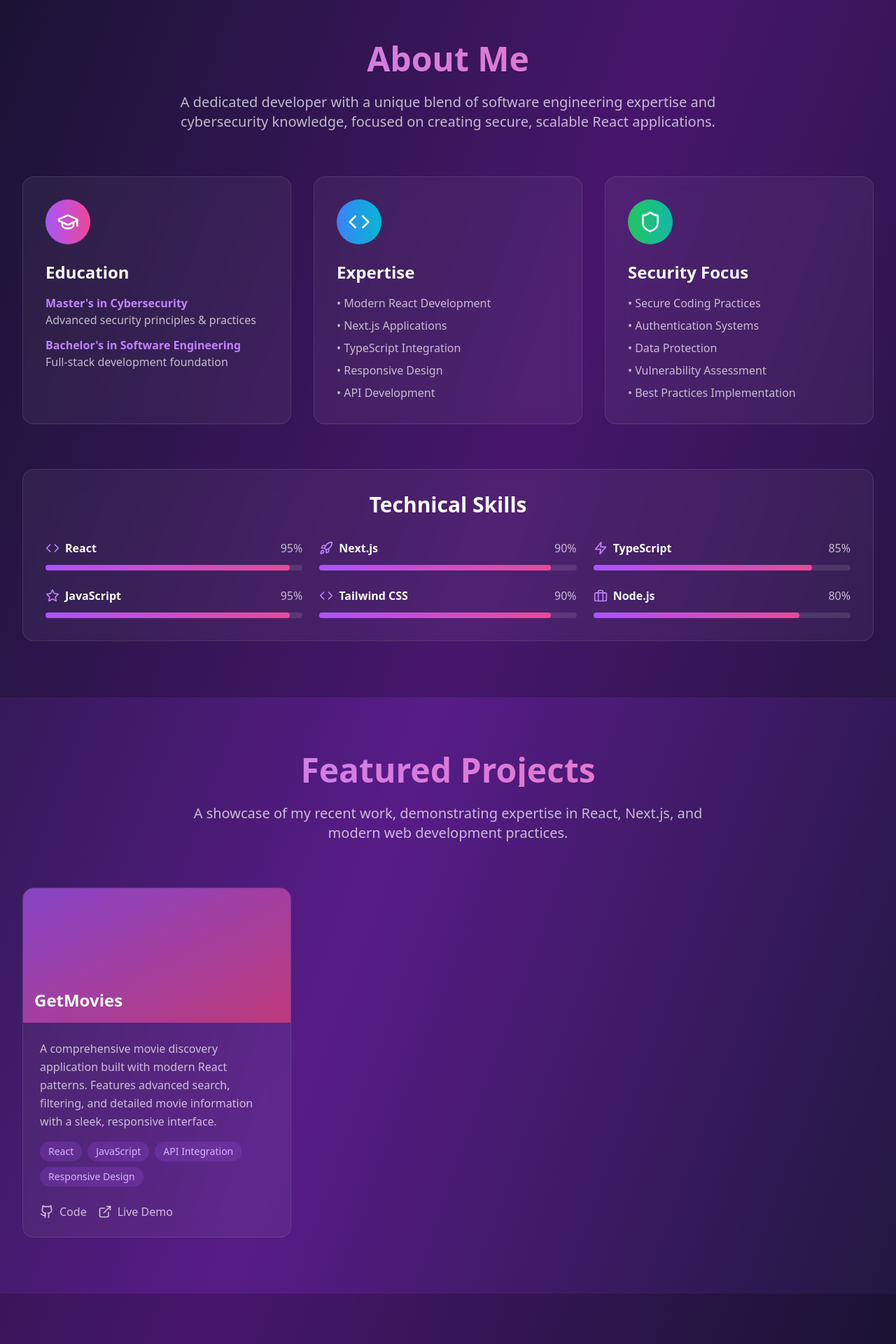
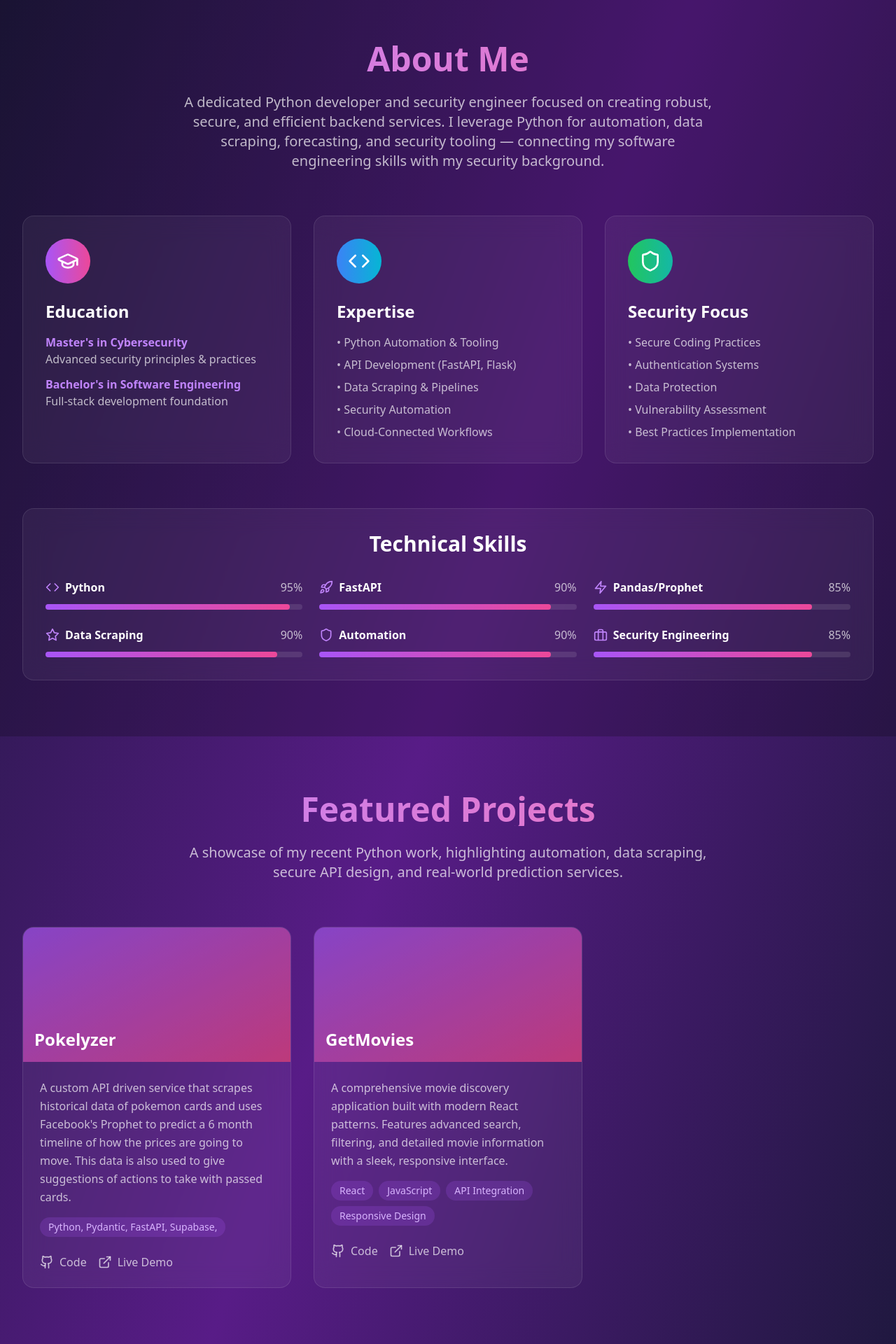
Before and after one commit to Yellowjersey/Portfolio-New, a React (Vite) app: page / in a window 1280 px wide. Shown: the part 820-2740 px from the top of the page at 70% size. Built offline with nearby package versions, Linux system fonts and the light colour scheme.

Commit message:
Updated Portfolio

```diff
--- a/src/App.tsx
+++ b/src/App.tsx
@@ -50,6 +50,14 @@ function App() {
 
   const projects = [
     {
+      title: "Pokelyzer",
+      description: "A custom API driven service that scrapes historical data of pokemon cards and uses Facebook's Prophet to predict a 6 month timeline of how the prices are going to move. This data is also used to give suggestions of actions to take with passed cards.",
+      tech: ["Python, Pydantic, FastAPI, Supabase,"],
+      github: "https://github.com/Yellowjersey/Pokelyzer",
+      live: "https://gbradford-getmovies.netlify.app/",
+      gradient: "from-purple-500 to-pink-500"
+    },
+    {
       title: "GetMovies",
       description: "A comprehensive movie discovery application built with modern React patterns. Features advanced search, filtering, and detailed movie information with a sleek, responsive interface.",
       tech: ["React", "JavaScript", "API Integration", "Responsive Design"],
@@ -75,14 +83,15 @@ function App() {
     // }
   ];
 
-  const skills = [
-    { name: "React", level: 95, icon: <Code className="w-5 h-5" /> },
-    { name: "Next.js", level: 90, icon: <Rocket className="w-5 h-5" /> },
-    { name: "TypeScript", level: 85, icon: <Zap className="w-5 h-5" /> },
-    { name: "JavaScript", level: 95, icon: <Star className="w-5 h-5" /> },
-    { name: "Tailwind CSS", level: 90, icon: <Code className="w-5 h-5" /> },
-    { name: "Node.js", level: 80, icon: <Briefcase className="w-5 h-5" /> }
-  ];
+const skills = [
+  { name: "Python", level: 95, icon: <Code className="w-5 h-5" /> },
+  { name: "FastAPI", level: 90, icon: <Rocket className="w-5 h-5" /> },
+  { name: "Pandas/Prophet", level: 85, icon: <Zap className="w-5 h-5" /> },
+  { name: "Data Scraping", level: 90, icon: <Star className="w-5 h-5" /> },
+  { name: "Automation", level: 90, icon: <Shield className="w-5 h-5" /> },
+  { name: "Security Engineering", level: 85, icon: <Briefcase className="w-5 h-5" /> },
+];
+
 
   return (
     <div className="min-h-screen bg-gradient-to-br from-slate-900 via-purple-900 to-slate-900">
@@ -124,12 +133,12 @@ function App() {
                 </span>
               </h1>
               <h2 className="text-2xl lg:text-3xl text-white/90 mb-6 font-light">
-                React & Next.js Developer
+                Python Developer | Automation & Security Engineering
               </h2>
               <p className="text-lg text-white/70 mb-8 leading-relaxed">
-                Passionate full-stack developer specializing in modern React applications.
-                I create exceptional user experiences with clean, efficient code and cutting-edge technologies.
+                I specialize in building Python-based microservices, APIs, automation tools, and data pipelines — combining practical software engineering with real-world security insights.
               </p>
+
               <div className="flex flex-wrap gap-4">
                 <button
                   onClick={() => scrollToSection('projects')}
@@ -170,9 +179,10 @@ function App() {
               About Me
             </h2>
             <p className="text-xl text-white/70 max-w-3xl mx-auto">
-              A dedicated developer with a unique blend of software engineering expertise and cybersecurity knowledge,
-              focused on creating secure, scalable React applications.
+              A dedicated Python developer and security engineer focused on creating robust, secure, and efficient backend services.
+              I leverage Python for automation, data scraping, forecasting, and security tooling — connecting my software engineering skills with my security background.
             </p>
+
           </div>
 
           <div className="grid lg:grid-cols-3 gap-8 mb-16">
@@ -199,11 +209,12 @@ function App() {
               </div>
               <h3 className="text-2xl font-bold text-white mb-4">Expertise</h3>
               <div className="space-y-2">
-                <p className="text-white/70">• Modern React Development</p>
-                <p className="text-white/70">• Next.js Applications</p>
-                <p className="text-white/70">• TypeScript Integration</p>
-                <p className="text-white/70">• Responsive Design</p>
-                <p className="text-white/70">• API Development</p>
+              <p className="text-white/70">• Python Automation & Tooling</p>
+              <p className="text-white/70">• API Development (FastAPI, Flask)</p>
+              <p className="text-white/70">• Data Scraping & Pipelines</p>
+              <p className="text-white/70">• Security Automation</p>
+              <p className="text-white/70">• Cloud-Connected Workflows</p>
+
               </div>
             </div>
 
@@ -256,8 +267,9 @@ function App() {
               Featured Projects
             </h2>
             <p className="text-xl text-white/70 max-w-3xl mx-auto">
-              A showcase of my recent work, demonstrating expertise in React, Next.js, and modern web development practices.
+              A showcase of my recent Python work, highlighting automation, data scraping, secure API design, and real-world prediction services.
             </p>
+
           </div>
 
           <div className="grid lg:grid-cols-3 gap-8">
@@ -320,10 +332,10 @@ function App() {
             <h2 className="text-4xl lg:text-5xl font-bold mb-6 bg-gradient-to-r from-purple-400 to-pink-400 bg-clip-text text-transparent">
               Let's Work Together
             </h2>
-            <p className="text-xl text-white/70 max-w-3xl mx-auto">
-              Ready to bring your next project to life? I'm always excited to discuss new opportunities
-              and collaborate on innovative React applications.
+            <p className="text-white/70 mb-6">
+              Currently seeking new opportunities as a Python developer — let’s connect and discuss how I can bring robust automation and backend expertise to your team.
             </p>
+
           </div>
 
           <div className="max-w-4xl mx-auto">
```
